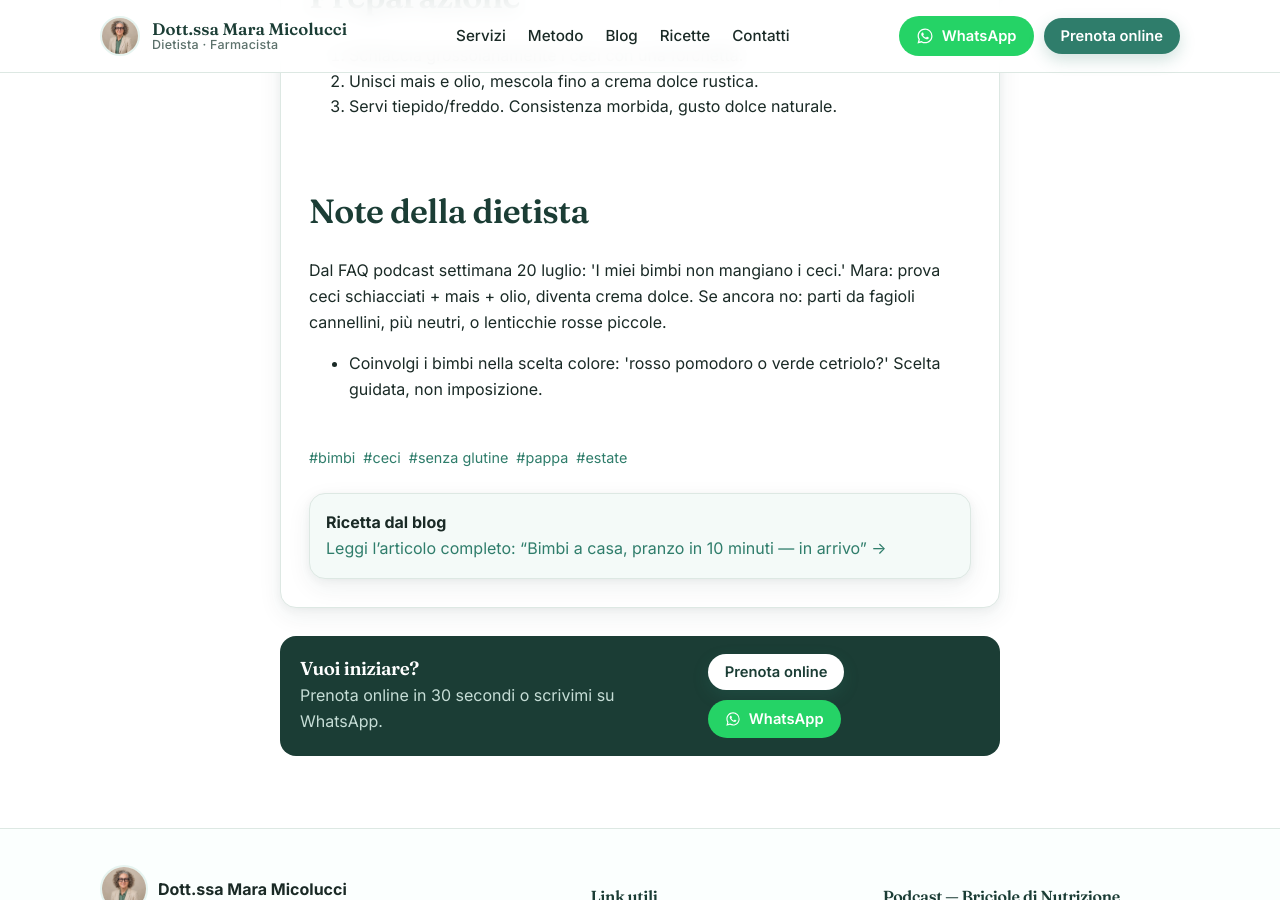
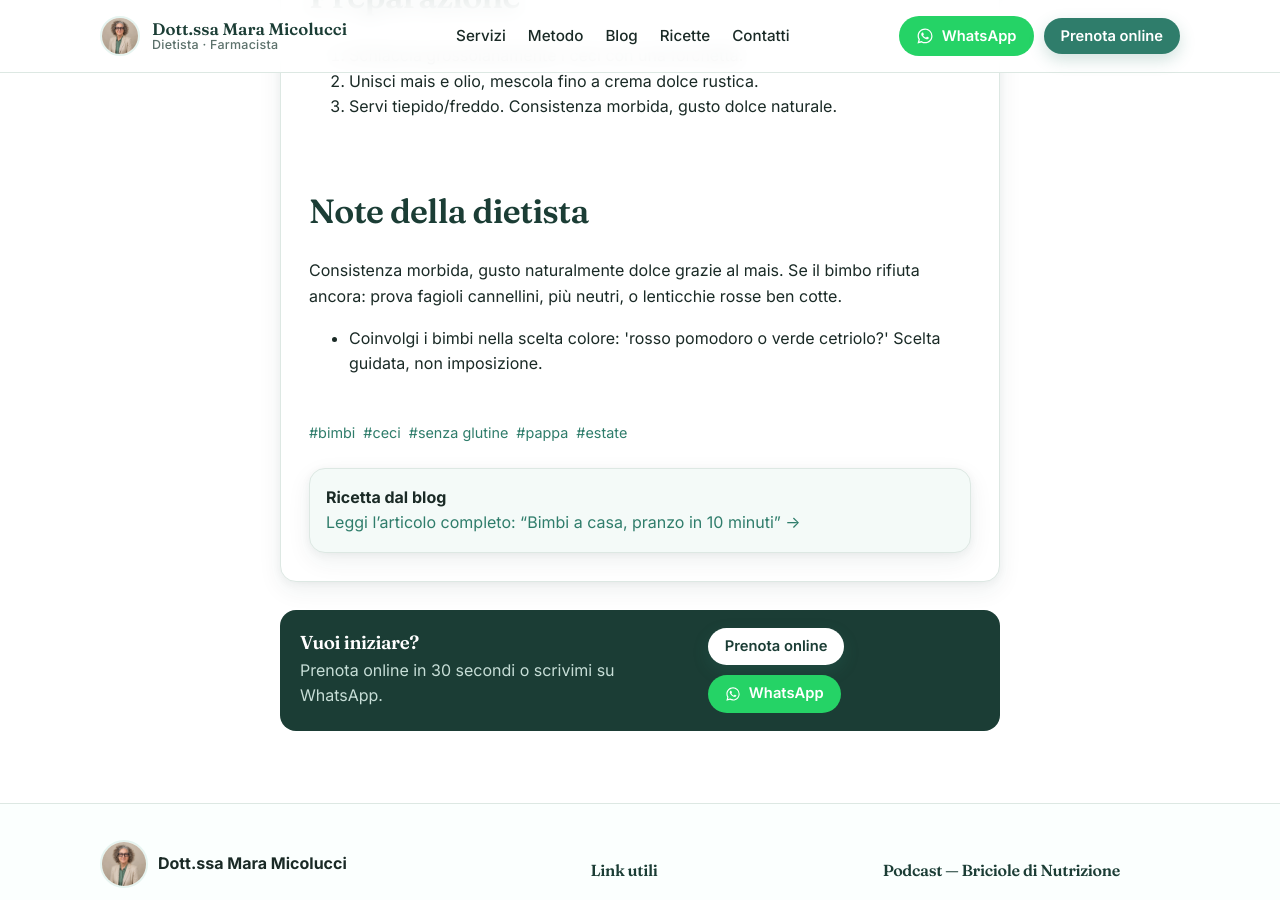
Before and after one commit to curlybracketshq/dietista.it, a Jekyll site: the page built from _recipes/ceci-schiacciati-bimbi-mais.md, in a window 1280 px wide and 900 px high, scrolled down 1163 px. Built offline with Jekyll 4.4.1, drawn with Linux system fonts in a browser that asks for light colours; some of the changed text lies outside the part shown.

Commit message:
fix: ceci-schiacciati recipe copy – remove 'FAQ podcast settimana 20 luglio'
- description: clean editorial, no FAQ podcast reference
- nutrition_note: remove podcast quote, keep clinical tone
- source_post_url: /blog/bimbi-a-casa-pranzo-in-10-minuti/
- body copy: 'Variante morbida per bimbi… pronta in 5 minuti'
per feedback Giovanni: 'what is a FAQ podcast?'

```diff
--- a/_recipes/ceci-schiacciati-bimbi-mais.md
+++ b/_recipes/ceci-schiacciati-bimbi-mais.md
@@ -1,6 +1,6 @@
 ---
 title: "Ceci schiacciati bimbi-friendly con mais"
-description: "Variante dolce per bimbi che non mangiano i ceci interi: crema rustica ceci + mais, dal FAQ podcast di Mara Micolucci."
+description: "Crema rustica di ceci e mais: consistenza morbida e gusto naturalmente dolce, pensata per i bimbi che rifiutano i legumi interi."
 date: 2026-07-20 09:00:00 +0200
 author: Mara Micolucci
 image: /assets/images/recipes/ceci-schiacciati-bimbi-mais.jpg
@@ -23,13 +23,13 @@ instructions:
   - "Schiaccia grossolanamente i ceci con una forchetta."
   - "Unisci mais e olio, mescola fino a crema dolce rustica."
   - "Servi tiepido/freddo. Consistenza morbida, gusto dolce naturale."
-nutrition_note: "Dal FAQ podcast settimana 20 luglio: 'I miei bimbi non mangiano i ceci.' Mara: prova ceci schiacciati + mais + olio, diventa crema dolce. Se ancora no: parti da fagioli cannellini, più neutri, o lenticchie rosse piccole."
+nutrition_note: "Consistenza morbida, gusto naturalmente dolce grazie al mais. Se il bimbo rifiuta ancora: prova fagioli cannellini, più neutri, o lenticchie rosse ben cotte."
 tips:
   - "Coinvolgi i bimbi nella scelta colore: 'rosso pomodoro o verde cetriolo?' Scelta guidata, non imposizione."
 tags: [bimbi, ceci, senza glutine, pappa, estate]
-source_post_url: /blog/
-source_post_title: "Bimbi a casa, pranzo in 10 minuti — in arrivo"
+source_post_url: /blog/bimbi-a-casa-pranzo-in-10-minuti/
+source_post_title: "Bimbi a casa, pranzo in 10 minuti"
 seo_title: "Ceci schiacciati bimbi – crema mais Mara"
 ---
 
-Ricetta FAQ dal podcast “Bimbi a casa, pranzo in 10 minuti”: per bimbi che rifiutano i ceci interi.
+Variante morbida per bimbi che rifiutano i legumi interi: crema rustica di ceci e mais, pronta in 5 minuti.
```
